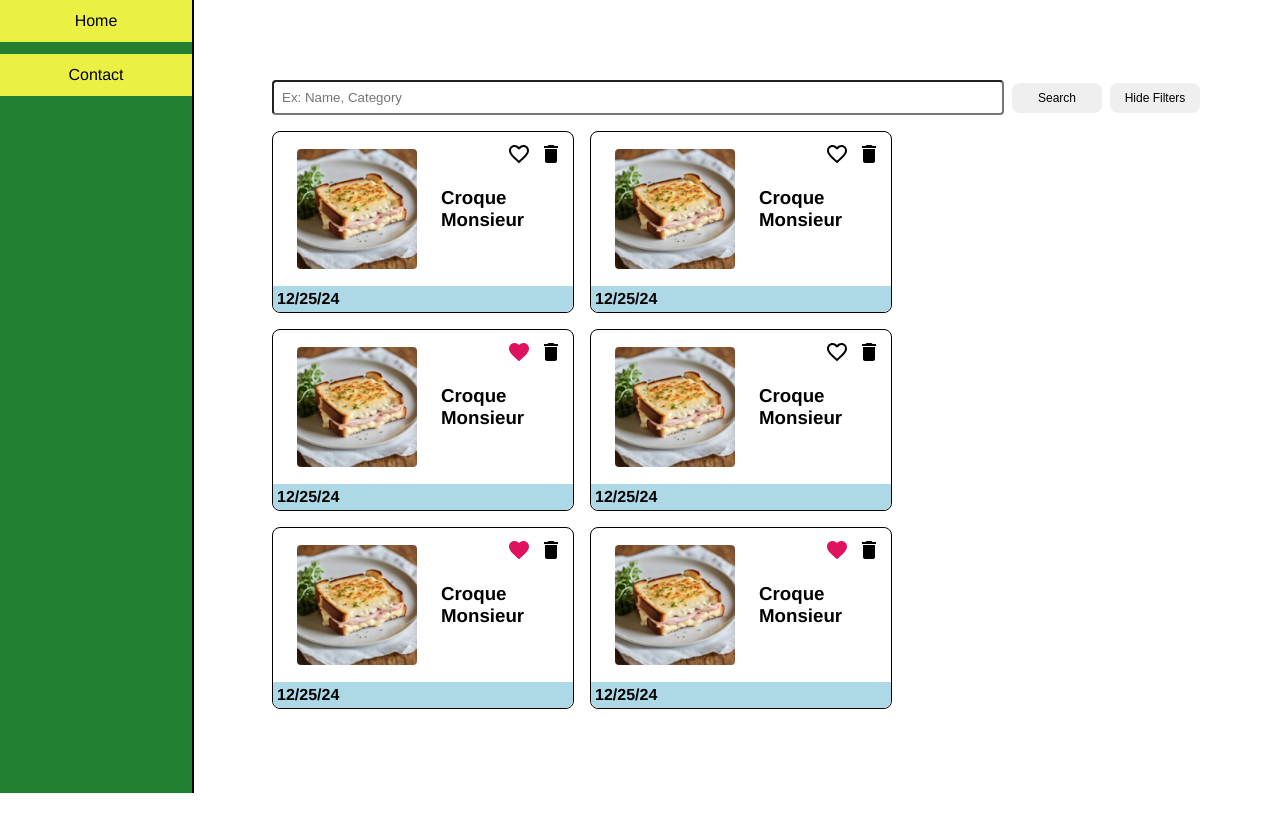
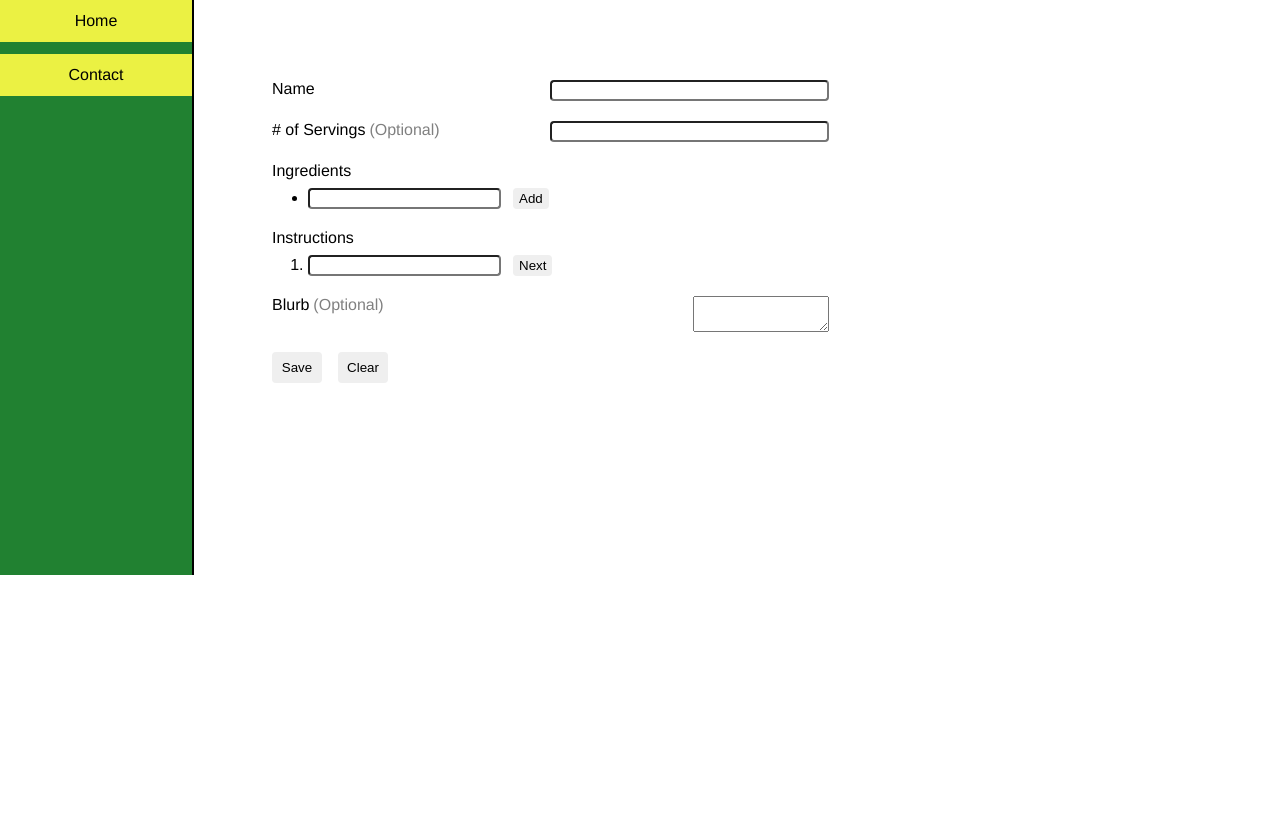
Before and after one commit to uphonia/recipe-application, a Next.js app: page / in a window 1280 px wide. Shown: the top 832 px of the page. After the commit the page ends 800 px from the top, so only its background shows below. Built offline with nearby package versions, Linux system fonts and the light colour scheme.

Commit message:
initial CreateRecipeForm

```diff
--- a/src/AllRecipes/AllRecipes.tsx
+++ b/src/AllRecipes/AllRecipes.tsx
@@ -6,12 +6,14 @@ import { Sidebar } from "../common/components/SideBar/Sidebar";
 import { RecipeCard } from "./components/RecipeCard/RecipeCard";
 import { Wrapper, RecipeList } from "./allRecipes.styles";
 import { mockData } from "./allRecipes.consts";
+import { CreateRecipeForm } from "../CreateRecipeForm/CreateRecipeForm";
 
 export const AllRecipes = () => {
   return (
     <Layout
       content={
         <Wrapper>
+          {/*
           <Search />
           <RecipeList>
             {mockData.map((recipe, index) => (
@@ -23,7 +25,8 @@ export const AllRecipes = () => {
                 name={recipe.name}
               />
             ))}
-          </RecipeList>
+          </RecipeList> */}
+          <CreateRecipeForm />
         </Wrapper>
       }
       noHeader
--- /dev/null
+++ b/src/CreateRecipeForm/CreateRecipeForm.tsx
@@ -0,0 +1,99 @@
+import React, { useState } from "react";
+
+import { Formik } from "formik";
+
+import {
+  Wrapper,
+  Field,
+  Label,
+  OptionalNote,
+  Input,
+  ListWrapper,
+  ListInput,
+  Divider,
+  NewLineButton,
+  Footer,
+  FormButton,
+} from "./createRecipeForm.styles";
+import { initialValues } from "./createRecipeForm.types";
+
+export const CreateRecipeForm = () => {
+  const [instructions, setInstructions] = useState([""]);
+  const addNewLine = () => {
+    setInstructions((prevState) => [...prevState, ""]);
+  };
+  const [ingredients, setIngredients] = useState([""]);
+  const addIngredient = () => {
+    setIngredients((prevState) => [...prevState, ""]);
+  };
+
+  return (
+    <Formik initialValues={initialValues} onSubmit={() => {}}>
+      {({ handleChange, isSubmitting, resetForm }) => (
+        <Wrapper>
+          <Field>
+            <Label>Name</Label>
+            <Input />
+          </Field>
+          <Field>
+            <Label>
+              # of Servings<OptionalNote>{"(Optional)"}</OptionalNote>
+            </Label>
+            <Input />
+          </Field>
+          <Field column>
+            <Label>Ingredients</Label>
+            <ListWrapper>
+              <ul>
+                {ingredients.map((_, index) => (
+                  <ListInput>
+                    <li>
+                      <Input onChange={handleChange} />
+                    </li>
+                    {index === ingredients.length - 1 && (
+                      <NewLineButton onClick={addIngredient}>
+                        Add{" "}
+                      </NewLineButton>
+                    )}
+                  </ListInput>
+                ))}
+              </ul>
+            </ListWrapper>
+          </Field>
+          <Field column>
+            <Label>Instructions</Label>
+            <ListWrapper>
+              <ol>
+                {instructions.map((_, index) => (
+                  <ListInput>
+                    <li>
+                      <Input onChange={handleChange} />
+                    </li>
+                    {index === instructions.length - 1 && (
+                      <NewLineButton onClick={addNewLine}>Next</NewLineButton>
+                    )}
+                  </ListInput>
+                ))}
+              </ol>
+            </ListWrapper>
+          </Field>
+          <Field>
+            <Label>
+              Blurb
+              <OptionalNote>{"(Optional)"}</OptionalNote>
+            </Label>
+            <textarea />
+          </Field>
+          <Footer>
+            <FormButton isSubmit type="submit">
+              Save
+            </FormButton>
+            <FormButton onClick={() => resetForm()} type="reset">
+              Clear
+            </FormButton>
+          </Footer>
+        </Wrapper>
+      )}
+    </Formik>
+  );
+};
--- /dev/null
+++ b/src/CreateRecipeForm/createRecipeForm.styles.ts
@@ -0,0 +1,61 @@
+import styled from "@emotion/styled";
+
+export const Wrapper = styled.div`
+  display: flex;
+  flex-direction: column;
+  gap: 20px;
+  width: 60%;
+`;
+
+export const Field = styled.div<{ column?: boolean }>`
+  display: flex;
+  flex-direction: ${({ column }) => (column ? "column" : "row")};
+  gap: 8px;
+  width: 100%;
+`;
+
+export const Label = styled.p`
+  display: flex;
+  gap: 4px;
+  font-size: 16px;
+  width: 100%;
+`;
+
+export const OptionalNote = styled.p`
+  color: gray;
+`;
+
+export const Input = styled.input`
+  width: 100%;
+`;
+
+export const ListWrapper = styled.div`
+  padding: 0px 36px;
+`;
+
+export const ListInput = styled.div`
+  display: flex;
+  flex-direction: row;
+  gap: 20px;
+  width: 100%;
+`;
+
+export const NewLineButton = styled.button`
+  border-radius: 4px;
+`;
+
+export const Divider = styled.div`
+  border-top: 1px solid black;
+`;
+
+export const Footer = styled.div`
+  display: flex;
+  flex-direction: row;
+  gap: 16px;
+`;
+
+export const FormButton = styled.button<{ isSubmit?: boolean }>`
+  border-radius: 4px;
+  padding: 8px;
+  width: 50px;
+`;
--- /dev/null
+++ b/src/CreateRecipeForm/createRecipeForm.types.ts
@@ -0,0 +1,17 @@
+export type FormValues = {
+  blurb?: string;
+  name: string;
+  numServings: string;
+  image?: string;
+  ingredients: string[];
+  instructions: string[];
+};
+
+export const initialValues: FormValues = {
+  blurb: "",
+  name: "",
+  numServings: "",
+  image: "",
+  ingredients: [],
+  instructions: [],
+};
```
